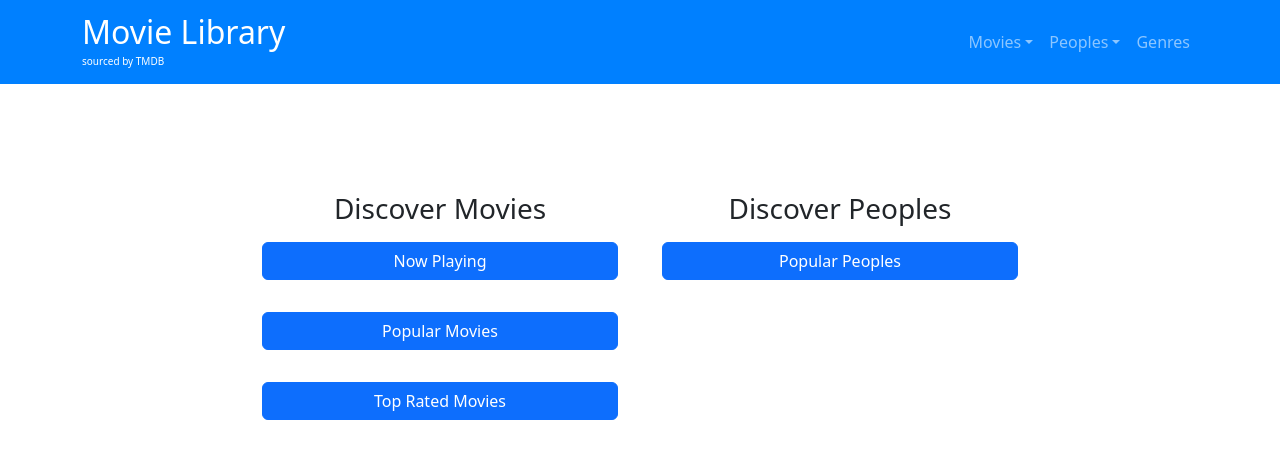
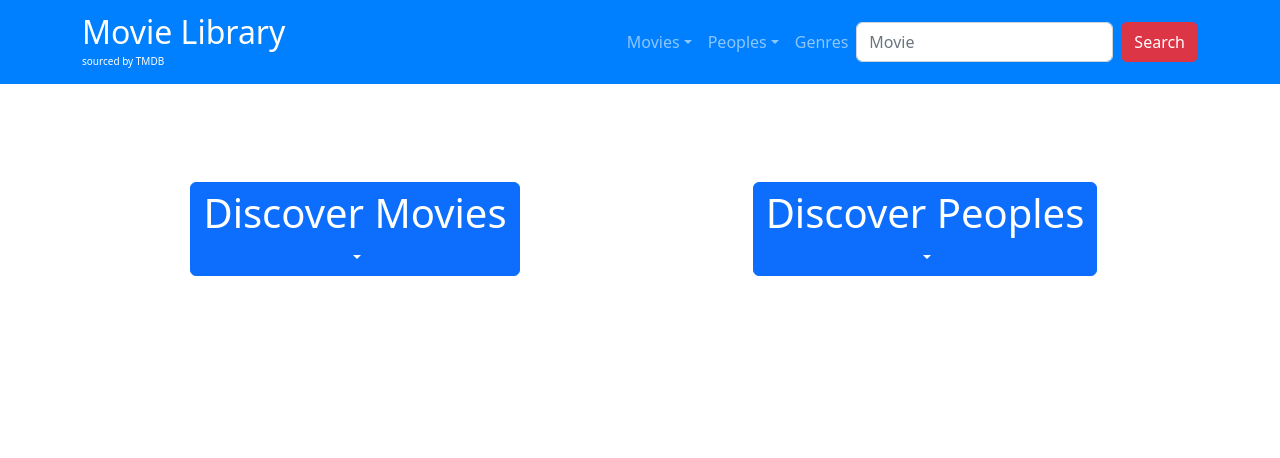
Before and after one commit to TirapatS/Movie-Library, a Vue app: page / in a window 1280 px wide. Shown: the top 458 px of the page. Built offline with nearby package versions, Linux system fonts and the light colour scheme; no server answers.

Commit message:
changed homepage

```diff
--- a/src/assets/css/HomePage.css
+++ b/src/assets/css/HomePage.css
@@ -1,9 +1,5 @@
 .welcomeTextContainer {
-    display: flex;
-    flex-direction: column;
-    margin: 10px;
-    padding-top:10px;
-    padding-bottom:10px;
+    text-align: center;
     border-radius: 15px;
 }
 
--- a/src/components/Navbar.jsx
+++ b/src/components/Navbar.jsx
@@ -1,5 +1,7 @@
 import Container from 'react-bootstrap/Container'
 import Navbar from 'react-bootstrap/Navbar'
+import Form from 'react-bootstrap/Form'
+import Button from 'react-bootstrap/Button'
 import Nav from 'react-bootstrap/Nav'
 import NavDropdown from 'react-bootstrap/NavDropdown'
 import { Link } from 'react-router-dom'
@@ -31,6 +33,15 @@ const Navigation = () => {
                     <NavDropdown.Item as={Link} to="/popular-peoples">Popular Peoples</NavDropdown.Item>
                   </NavDropdown>
                   <Nav.Link as={Link} to="/genre">Genres</Nav.Link>
+                  <Form className="d-flex formStyle">
+                  <Form.Control
+                    type="search"
+                    placeholder="Movie"
+                    className="me-2"
+                    aria-label="Search"
+                  />
+                  <Button variant="danger">Search</Button>
+                </Form>
                 </Nav>
               </Navbar.Collapse>
             </Container>
--- a/src/pages/HomePage.jsx
+++ b/src/pages/HomePage.jsx
@@ -2,22 +2,43 @@ import Container from 'react-bootstrap/Container'
 import { Link }  from 'react-router-dom'
 import Row from 'react-bootstrap/Row'
 import Button from 'react-bootstrap/Button'
+import Dropdown from 'react-bootstrap/Dropdown'
 
 function HomePage() {
 
   return (
       <Container>
-        <Row md={3} xs={1} className="justify-content-center">
+        <Row md={2} xs={1} className="">
           <div className="my-5 welcomeTextContainer">
-            <h3 className="textStyle">Discover Movies</h3>
-            <Button variant="primary" className="textStyle my-3 myLink" as={Link} to="/now-playing">Now Playing</Button>
-            <Button variant="primary" className="textStyle my-3 myLink" as={Link} to="/popular-movies">Popular Movies</Button>
-            <Button variant="primary" className="textStyle my-3 myLink" as={Link} to="/top-rated-movies">Top Rated Movies</Button>
+            <Dropdown>
+              <Dropdown.Toggle variant="primary" id="dropdown-basic">
+                <h1>Discover Movies</h1>
+              </Dropdown.Toggle>
+              <Dropdown.Menu>
+                <Dropdown.Item>
+                  <Button variant="primary" className="textStyle my-3 myLink" as={Link} to="/now-playing">Now Playing</Button>
+                </Dropdown.Item>
+                <Dropdown.Item>
+                  <Button variant="primary" className="textStyle my-3 myLink" as={Link} to="/popular-movies">Popular Movies</Button>
+                </Dropdown.Item>
+                <Dropdown.Item>
+                  <Button variant="primary" className="textStyle my-3 myLink" as={Link} to="/top-rated-movies">Top Rated Movies</Button>
+                </Dropdown.Item>
+              </Dropdown.Menu>
+            </Dropdown>
           </div>
 
           <div className="my-5 welcomeTextContainer">
-            <h3 className="textStyle">Discover Peoples</h3>
-            <Button variant="primary" className="textStyle my-3 myLink" as={Link} to="/popular-peoples">Popular Peoples</Button>
+          <Dropdown>
+              <Dropdown.Toggle variant="primary" id="dropdown-basic">
+                <h1>Discover Peoples</h1>
+              </Dropdown.Toggle>
+              <Dropdown.Menu>
+                <Dropdown.Item>
+                  <Button variant="primary" className="textStyle my-3 myLink" as={Link} to="/popular-peoples">Popular Peoples</Button>
+                </Dropdown.Item>
+              </Dropdown.Menu>
+            </Dropdown>
           </div>
         </Row>
       </Container>
```
